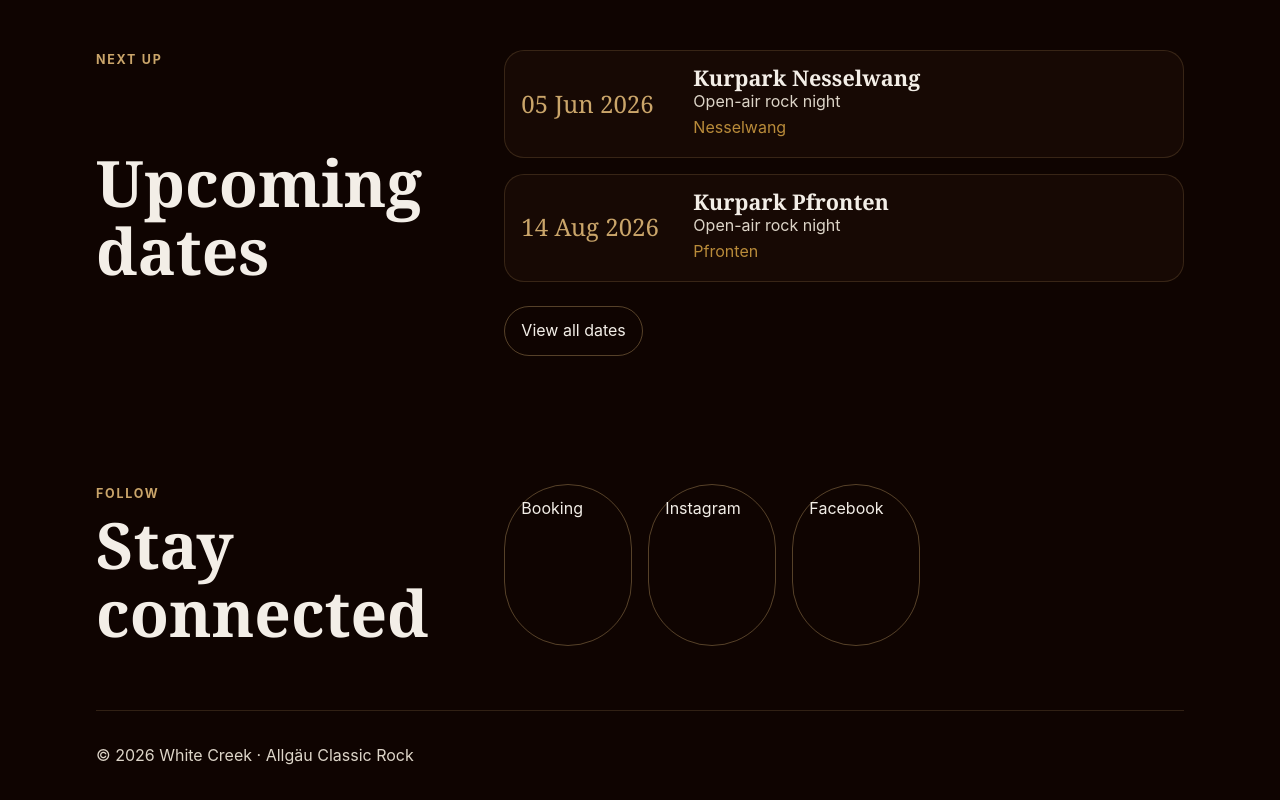
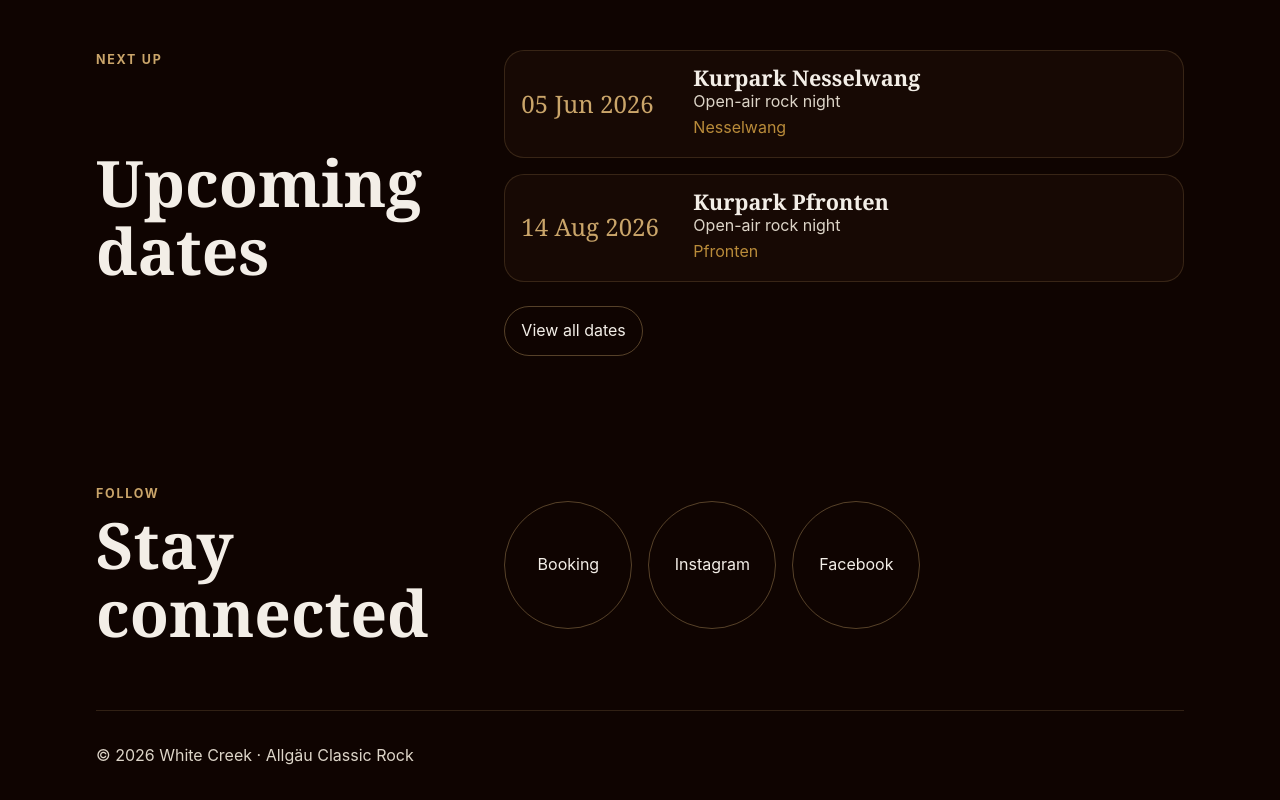
Before and after one commit to inib/whitecreek_website, a Gatsby site: page / in a window 1280 px wide. Shown: the part 1481-2281 px from the top of the page. Built offline with nearby package versions, Linux system fonts and the light colour scheme; Gatsby itself is replaced by a stand-in of ours.

Commit message:
Update global.css

```diff
--- a/src/styles/global.css
+++ b/src/styles/global.css
@@ -273,7 +273,19 @@ main {
 }
 
 .social-links {
-  grid-template-columns: repeat(auto-fit, minmax(8rem, max-content));
+  align-content: center;
+  grid-template-columns: repeat(auto-fit, 8rem);
+}
+
+.social-links a {
+  align-items: center;
+  aspect-ratio: 1;
+  display: inline-flex;
+  justify-content: center;
+  min-height: 0;
+  padding: var(--space-3);
+  text-align: center;
+  width: 8rem;
 }
 
 .site-footer {
```
